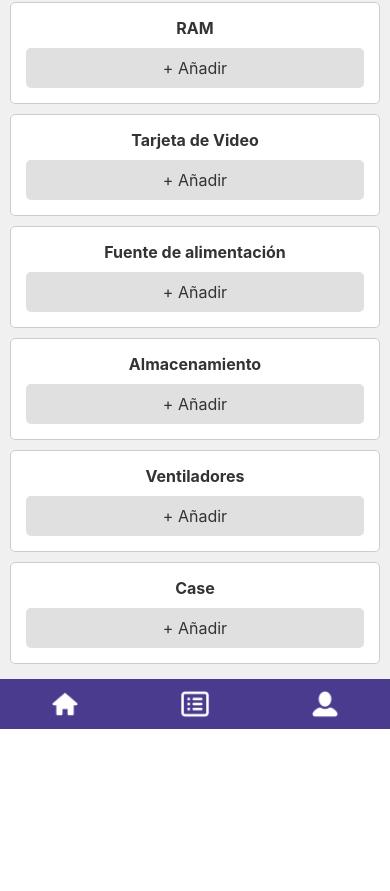
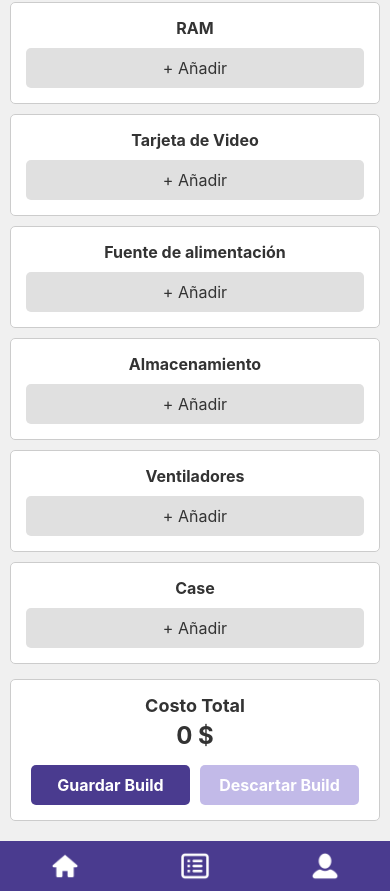
Before and after one commit to Faxterefalt/PComponentesApp, a React Native app: screen /BuildPage in a window 390 px wide. Shown: the part 385-1276 px from the top of the page. Before the commit the page ends 1114 px from the top, so only its background shows below. Built offline with nearby package versions, Linux system fonts and the light colour scheme.

Commit message:
vista personalizada de componentes por categoría

```diff
--- /dev/null
+++ b/componentes/componentesData/componentsData.jsx
@@ -0,0 +1,27 @@
+// componentsData.jsx
+export const componentsData = [
+    {
+      id: 1,
+      name: 'Intel i9',
+      description: 'Procesador de alto rendimiento',
+      price: 500,
+      image: 'https://example.com/image1.png',
+      category: 'Procesador',
+    },
+    {
+      id: 2,
+      name: 'AMD Ryzen 5',
+      description: 'Procesador para gaming',
+      price: 300,
+      image: 'https://example.com/image2.png',
+      category: 'Procesador',
+    },
+    {
+      id: 3,
+      name: 'NVIDIA RTX 3080',
+      description: 'Tarjeta gráfica de última generación',
+      price: 1000,
+      image: 'https://example.com/image3.png',
+      category: 'Tarjeta de Video',
+    },
+  ];
--- a/componentes/pages/BuildPage.jsx
+++ b/componentes/pages/BuildPage.jsx
@@ -13,6 +13,7 @@ const BuildPage = () => {
   const [selectedList, setSelectedList] = useState("");
   const [isAddingNewList, setIsAddingNewList] = useState(false);
   const [newListName, setNewListName] = useState("");
+
 
   const handleListSelect = (value) => {
     if (value === "nueva") {
@@ -81,6 +82,21 @@ const BuildPage = () => {
           </TouchableOpacity>
         </View>
       ))}
+        {/* Contenedor para el costo total */}
+  <View style={styles.totalCostContainer}>
+    <Text style={styles.totalCostText}>Costo Total</Text>
+    <Text style={styles.totalCostValue}>0 $</Text>
+
+    {/* Botones para guardar o descartar la build */}
+    <View style={styles.buttonContainer}>
+      <TouchableOpacity style={styles.saveButton}>
+        <Text style={styles.buttonText}>Guardar Build</Text>
+      </TouchableOpacity>
+      <TouchableOpacity style={styles.discardButton}>
+        <Text style={styles.buttonText}>Descartar Build</Text>
+      </TouchableOpacity>
+    </View>
+  </View>
     </ScrollView>
 
       {/* Barra de navegación en la parte inferior */}
@@ -173,6 +189,54 @@ const styles = StyleSheet.create({
     fontSize: 16,
     color: '#333',
   },
+  totalCostContainer: {
+    backgroundColor: '#fff',
+    padding: 15,
+    marginVertical: 10,
+    borderRadius: 5,
+    borderWidth: 1,
+    borderColor: '#ccc',
+    alignItems: 'center',
+  },
+  totalCostText: {
+    fontSize: 18,
+    fontWeight: 'bold',
+    color: '#333',
+    marginBottom: 5,
+  },
+  totalCostValue: {
+    fontSize: 24,
+    fontWeight: 'bold',
+    color: '#333',
+    marginBottom: 15,
+  },
+  buttonContainer: {
+    flexDirection: 'row',
+    justifyContent: 'space-between',
+    width: '100%',
+  },
+  saveButton: {
+    flex: 1,
+    backgroundColor: '#4a3b8f',
+    padding: 10,
+    borderRadius: 5,
+    marginHorizontal: 5,
+    alignItems: 'center',
+  },
+  discardButton: {
+    flex: 1,
+    backgroundColor: '#c2bae8',
+    padding: 10,
+    borderRadius: 5,
+    marginHorizontal: 5,
+    alignItems: 'center',
+  },
+  buttonText: {
+    color: '#fff',
+    fontSize: 16,
+    fontWeight: 'bold',
+  },
+
 });
 
 export default BuildPage;
--- a/componentes/pages/BuildPageList.jsx
+++ b/componentes/pages/BuildPageList.jsx
@@ -1,18 +1,41 @@
 import React from 'react';
-import { View, Text, StyleSheet } from 'react-native';
+import { View, Text, StyleSheet, FlatList, Image, TouchableOpacity } from 'react-native';
 import NavigationBar from '../NavigationBar';
+import {componentsData } from '../componentesData/componentsData';
 
 const BuildPageList = ({ route }) => {
-  const { categoryTitle } = route.params;
+  const { categoryTitle } = route?.params || {};
+  const filteredComponents = componentsData.filter(
+    (component) => component.category === categoryTitle
+  );
+
+
+  const renderComponent = ({ item }) => (
+    <View style={styles.componentContainer}>
+      <Image source={{ uri: item.image }} style={styles.image} />
+      <View style={styles.infoContainer}>
+        <Text style={styles.name}>{item.name}</Text>
+        <Text style={styles.description}>{item.description}</Text>
+        <Text style={styles.price}>${item.price}</Text>
+        <TouchableOpacity style={styles.addButton}>
+          <Text style={styles.addButtonText}>Añadir</Text>
+        </TouchableOpacity>
+      </View>
+    </View>
+  );
 
   return (
     <View style={styles.container}>
       <View style={styles.content}>
-        <Text style={styles.title}>{categoryTitle}</Text> {/* Asegúrate de que esté dentro de <Text> */}
-        {/* Aquí puedes agregar la lista de componentes específicos para la categoría */}
+        <Text style={styles.title}>{String(categoryTitle)}</Text>
+        <FlatList
+          data={filteredComponents}
+          renderItem={renderComponent}
+          keyExtractor={(item) => item.id.toString()}
+        />
       </View>
 
-      <NavigationBar /> {/* Coloca la barra de navegación en la parte inferior */}
+      <NavigationBar />
     </View>
   );
 };
@@ -32,6 +55,51 @@ const styles = StyleSheet.create({
     textAlign: 'center',
     marginBottom: 20,
   },
+  componentContainer: {
+    flexDirection: 'row',
+    backgroundColor: '#fff',
+    padding: 10,
+    marginVertical: 5,
+    borderRadius: 10,
+    alignItems: 'center',
+    shadowColor: '#000',
+    shadowOffset: { width: 0, height: 1 },
+    shadowOpacity: 0.3,
+    shadowRadius: 2,
+  },
+  image: {
+    width: 60,
+    height: 60,
+    borderRadius: 5,
+  },
+  infoContainer: {
+    flex: 1,
+    marginLeft: 10,
+  },
+  name: {
+    fontSize: 18,
+    fontWeight: 'bold',
+  },
+  description: {
+    fontSize: 14,
+    color: '#666',
+  },
+  price: {
+    fontSize: 16,
+    fontWeight: 'bold',
+    color: '#4a3b8f',
+  },
+  addButton: {
+    marginTop: 5,
+    backgroundColor: '#e0e0e0',
+    padding: 8,
+    borderRadius: 5,
+    alignItems: 'center',
+  },
+  addButtonText: {
+    color: '#333',
+    fontWeight: 'bold',
+  },
 });
 
 export default BuildPageList;
--- a/package.json
+++ b/package.json
@@ -15,6 +15,7 @@
     "@react-navigation/stack": "^6.4.1",
     "react": "18.3.1",
     "react-native": "0.76.0",
+    "react-native-extended-stylesheet": "^0.12.0",
     "react-native-gesture-handler": "^2.20.2",
     "react-native-safe-area-context": "^4.12.0",
     "react-native-screens": "^3.35.0"
```
Also changed, not shown: 1 other file (tests, documents, lock files or other folders).
